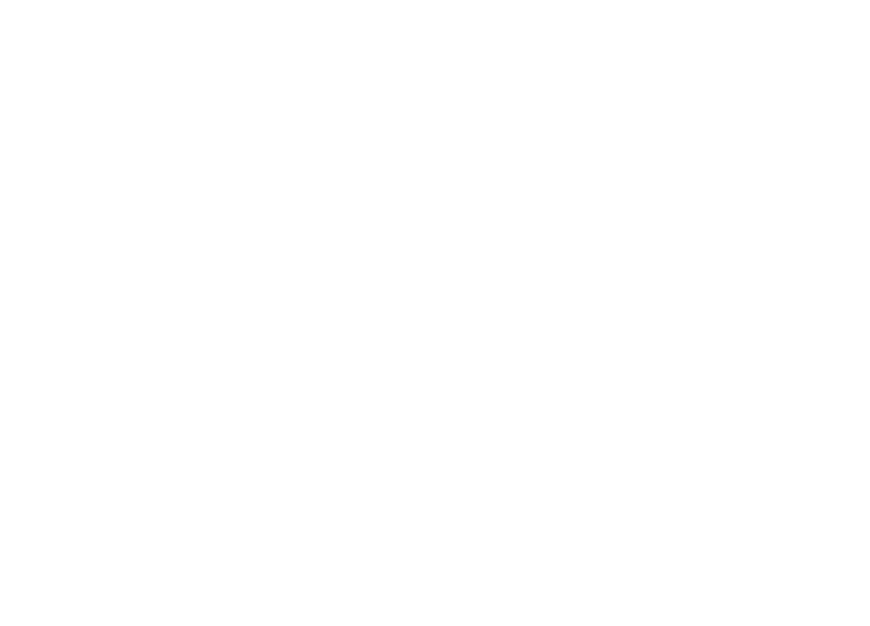
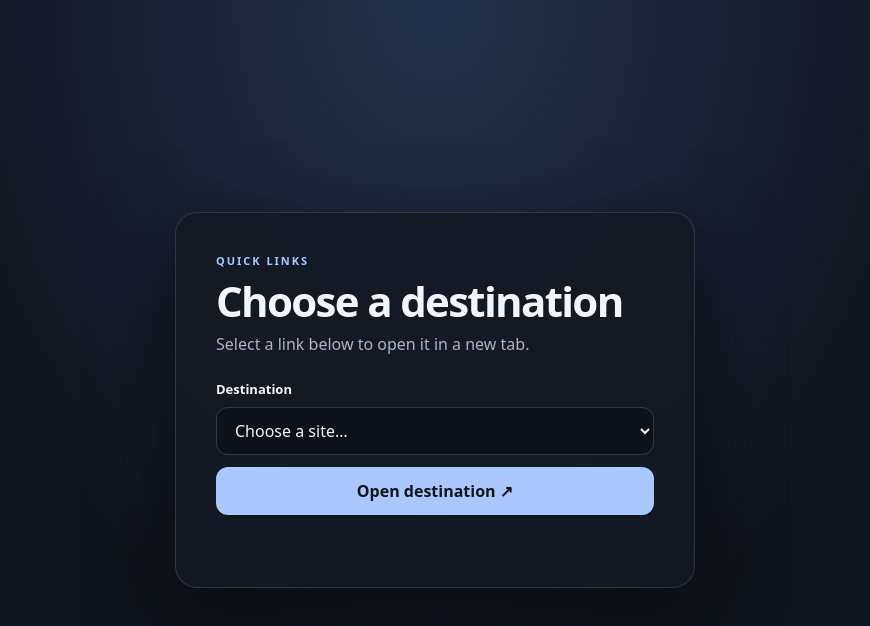
Before and after one commit to kijnreyyca-bot/redirect_site, a plain HTML site: page index.html in a window 1280 px wide. Shown: the whole page, without its empty margins (205-1075 px from the left). Drawn offline with Linux system fonts and the light colour scheme.

Commit message:
Add editable quick link redirect menu

```diff
--- a/index.html
+++ b/index.html
@@ -3,8 +3,72 @@
 <head>
   <meta charset="utf-8">
   <meta name="viewport" content="width=device-width, initial-scale=1">
-  <title>Blank.</title>
+  <meta name="theme-color" content="#10141c">
+  <title>Quick Links</title>
+  <style>
+    :root { color-scheme: dark; font: 16px/1.5 system-ui, sans-serif; background: #10141c; color: #f2f5fa; }
+    * { box-sizing: border-box; }
+    body { min-height: 100vh; margin: 0; display: grid; place-items: center; padding: 24px; background: radial-gradient(ellipse at top, #25314b, transparent 60%), #10141c; }
+    main { width: min(520px, 100%); padding: clamp(24px, 6vw, 40px); border: 1px solid #ffffff20; border-radius: 22px; background: #141a24e8; box-shadow: 0 24px 80px #0008; }
+    .eyebrow { color: #a9c8ff; font-size: 11px; font-weight: 750; letter-spacing: .18em; text-transform: uppercase; }
+    h1 { margin: 8px 0; font-size: clamp(30px, 7vw, 42px); line-height: 1.1; letter-spacing: -.04em; }
+    p { margin: 0 0 24px; color: #aab4c4; }
+    label { display: block; margin-bottom: 8px; font-size: 13px; font-weight: 700; }
+    select, button { width: 100%; min-height: 48px; border-radius: 12px; font: inherit; }
+    select { padding: 0 14px; border: 1px solid #ffffff2a; background: #0d1119; color: inherit; }
+    button { margin-top: 12px; border: 0; background: #a9c8ff; color: #10141c; font-weight: 800; cursor: pointer; }
+    button:hover { background: #c4d8ff; }
+    button:focus-visible, select:focus-visible { outline: 3px solid #ffffff; outline-offset: 3px; }
+    #status { min-height: 1.5em; margin: 12px 0 0; color: #ffb8b8; font-size: 13px; }
+  </style>
 </head>
 <body>
+  <main>
+    <div class="eyebrow">Quick links</div>
+    <h1>Choose a destination</h1>
+    <p>Select a link below to open it in a new tab.</p>
+    <label for="destination">Destination</label>
+    <select id="destination">
+      <option value="">Choose a site…</option>
+    </select>
+    <button id="open-link" type="button">Open destination ↗</button>
+    <p id="status" role="status" aria-live="polite"></p>
+  </main>
+
+  <script>
+    // Add or remove destinations here. Each entry needs a label and an HTTPS URL.
+    const destinations = [
+      { label: "Example site", url: "https://example.com/" },
+      { label: "Another example", url: "https://www.wikipedia.org/" }
+    ];
+
+    const selector = document.querySelector("#destination");
+    const status = document.querySelector("#status");
+
+    for (const destination of destinations) {
+      const option = document.createElement("option");
+      option.value = destination.url;
+      option.textContent = destination.label;
+      selector.append(option);
+    }
+
+    document.querySelector("#open-link").addEventListener("click", () => {
+      const url = selector.value;
+      if (!url) {
+        status.textContent = "Choose a destination first.";
+        selector.focus();
+        return;
+      }
+
+      try {
+        const parsed = new URL(url);
+        if (parsed.protocol !== "https:") throw new Error("Only HTTPS links are allowed.");
+        status.textContent = "";
+        window.open(parsed.href, "_blank", "noopener,noreferrer");
+      } catch {
+        status.textContent = "That link is invalid. Check the URL in the destinations list.";
+      }
+    });
+  </script>
 </body>
 </html>
```
